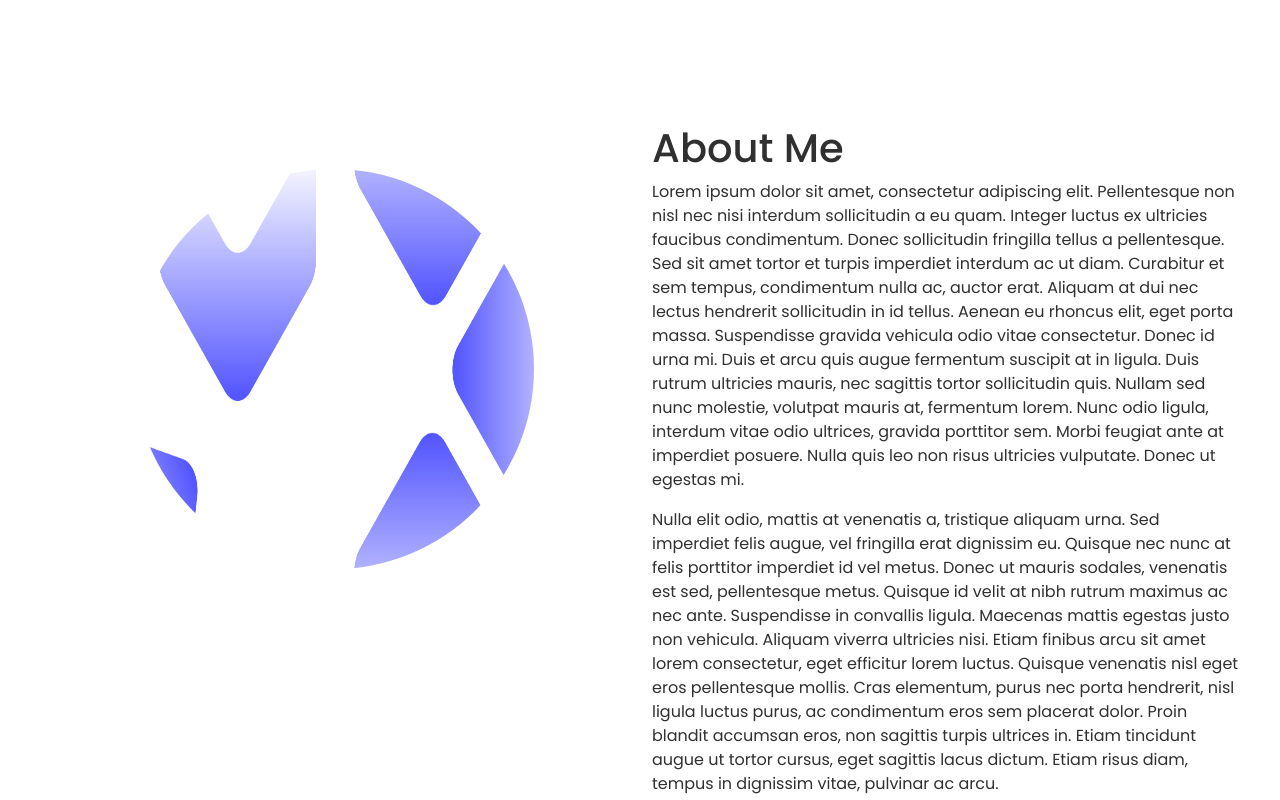
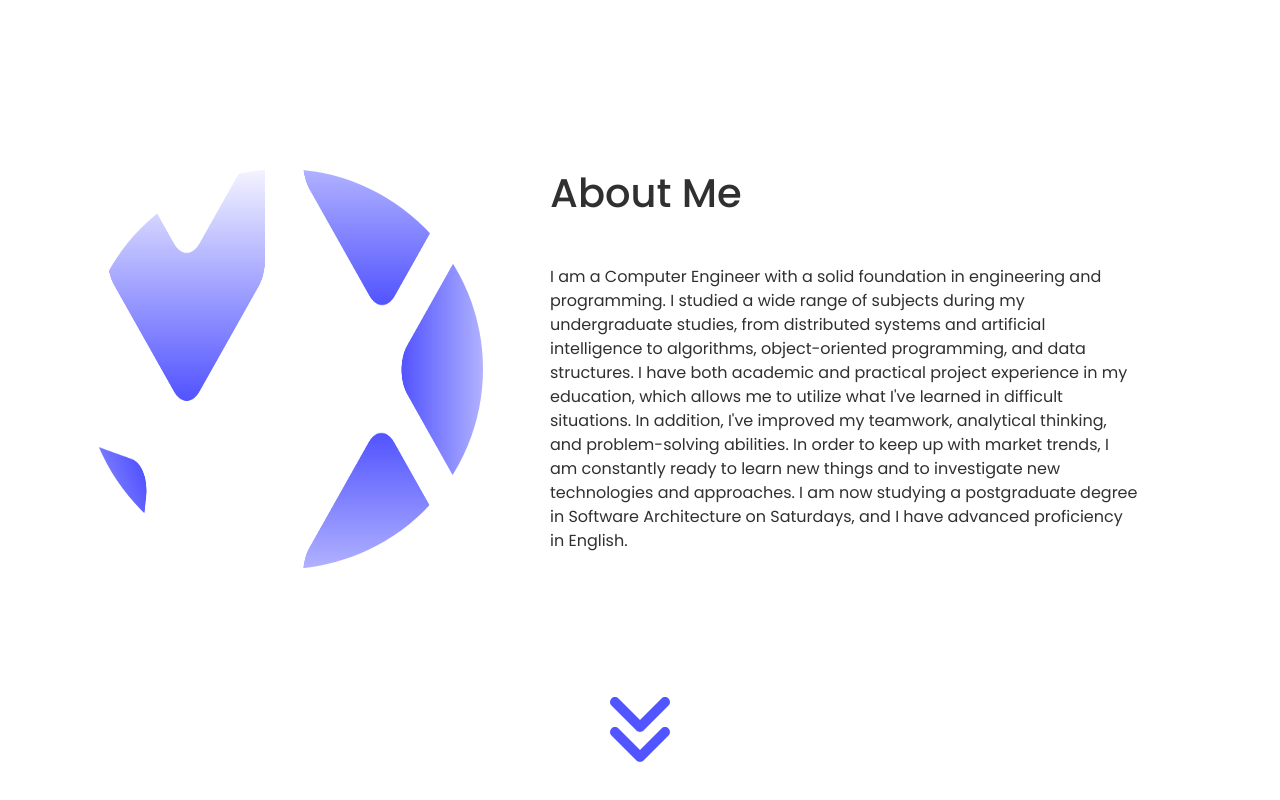
Before and after one commit to kirkkinichi/portfolio-v2, an Angular app: page / in a window 1280 px wide. Shown: the part 1220-2020 px from the top of the page. Built offline with nearby package versions, Linux system fonts and the light colour scheme; a web font is replaced by a local one.

Commit message:
Adjustments to the about-me and footer components.

```diff
--- a/src/app/components/footer/footer.component.html
+++ b/src/app/components/footer/footer.component.html
@@ -3,6 +3,7 @@
         <a class="icon-a" href="#"><fa-icon [icon]="faGithub"></fa-icon></a>
         <a class="icon-a" href="#"><fa-icon [icon]="faLinkedin"></fa-icon></a>
         <a class="icon-a" href="#"><fa-icon [icon]="faEnvelope"></fa-icon></a>
+        <a class="icon-a" href="#"><fa-icon [icon]="faWhatsapp"></fa-icon></a>
     </div>
     <hr>
     <div class="container">
--- a/src/app/components/footer/footer.component.ts
+++ b/src/app/components/footer/footer.component.ts
@@ -3,6 +3,7 @@ import { Component } from '@angular/core';
 import { faGithub } from '@fortawesome/free-brands-svg-icons';
 import { faEnvelope } from '@fortawesome/free-regular-svg-icons';
 import { faLinkedin } from '@fortawesome/free-brands-svg-icons';
+import { faWhatsapp } from '@fortawesome/free-brands-svg-icons';
 
 
 @Component({
@@ -15,4 +16,5 @@ export class FooterComponent {
   faGithub = faGithub;
   faEnvelope = faEnvelope;
   faLinkedin = faLinkedin;
+  faWhatsapp = faWhatsapp;
 }
--- a/src/app/pages/about-me/about-me.component.html
+++ b/src/app/pages/about-me/about-me.component.html
@@ -1,33 +1,22 @@
 <div class="content">
     <div class="row">
-        <div class="col-md-6 text-center div-img-about">
+        <div class="col-md-5 text-center div-img-about">
             <img class="img-about" src="../../../assets/img/parallax-img.png">
         </div>
         <div class="col-md-6 text-justify div-text-about">
             <h1>About Me</h1>
-            <p>
-                Lorem ipsum dolor sit amet, consectetur adipiscing elit. Pellentesque non nisl nec nisi interdum
-                sollicitudin a eu quam. Integer luctus ex ultricies faucibus condimentum. Donec sollicitudin fringilla
-                tellus a pellentesque. Sed sit amet tortor et turpis imperdiet interdum ac ut diam. Curabitur et sem
-                tempus, condimentum nulla ac, auctor erat. Aliquam at dui nec lectus hendrerit sollicitudin in id
-                tellus. Aenean eu rhoncus elit, eget porta massa. Suspendisse gravida vehicula odio vitae consectetur.
-                Donec id urna mi. Duis et arcu quis augue fermentum suscipit at in ligula. Duis rutrum ultricies mauris,
-                nec sagittis tortor sollicitudin quis. Nullam sed nunc molestie, volutpat mauris at, fermentum lorem.
-                Nunc odio ligula, interdum vitae odio ultrices, gravida porttitor sem. Morbi feugiat ante at imperdiet
-                posuere. Nulla quis leo non risus ultricies vulputate. Donec ut egestas mi.
-            </p>
-            <p>
-                Nulla elit odio, mattis at venenatis a, tristique aliquam urna. Sed imperdiet felis augue, vel fringilla
-                erat dignissim eu. Quisque nec nunc at felis porttitor imperdiet id vel metus. Donec ut mauris sodales,
-                venenatis est sed, pellentesque metus. Quisque id velit at nibh rutrum maximus ac nec ante. Suspendisse
-                in convallis ligula. Maecenas mattis egestas justo non vehicula. Aliquam viverra ultricies nisi. Etiam
-                finibus arcu sit amet lorem consectetur, eget efficitur lorem luctus. Quisque venenatis nisl eget eros
-                pellentesque mollis. Cras elementum, purus nec porta hendrerit, nisl ligula luctus purus, ac condimentum
-                eros sem placerat dolor. Proin blandit accumsan eros, non sagittis turpis ultrices in. Etiam tincidunt
-                augue ut tortor cursus, eget sagittis lacus dictum. Etiam risus diam, tempus in dignissim vitae,
-                pulvinar ac arcu.
+            <p class="mt-5">
+                I am a Computer Engineer with a solid foundation in engineering and programming. I studied a wide range
+                of subjects during my undergraduate studies, from distributed systems and artificial intelligence to
+                algorithms, object-oriented programming, and data structures. I have both academic and practical project
+                experience in my education, which allows me to utilize what I've learned in difficult situations. In
+                addition, I've improved my teamwork, analytical thinking, and problem-solving abilities. In order to
+                keep up with market trends, I am constantly ready to learn new things and to investigate new
+                technologies and approaches. I am now studying a postgraduate degree in Software Architecture on
+                Saturdays, and I have advanced proficiency in English.
             </p>
         </div>
+        <div class="col-md-1"></div>
     </div>
 
     <app-down-arrow [link]="'#'"></app-down-arrow>
--- a/src/app/pages/about-me/about-me.component.scss
+++ b/src/app/pages/about-me/about-me.component.scss
@@ -11,7 +11,7 @@
 }
 
 .div-text-about {
-    margin-top: 125px;
+    margin-top: 170px;
 }
 
 
```
